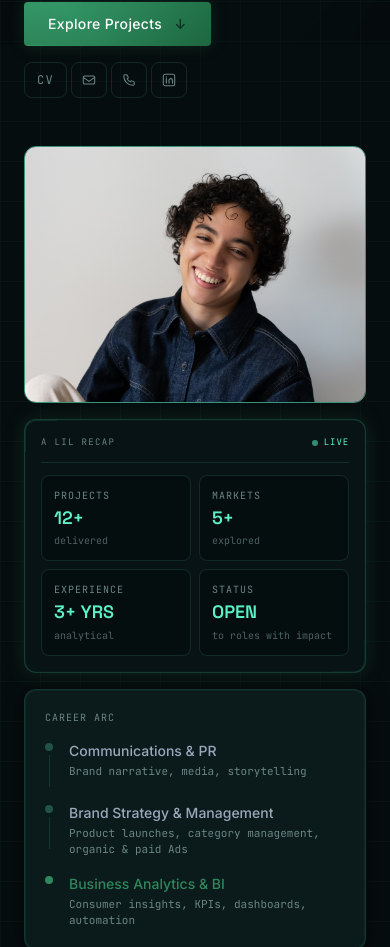
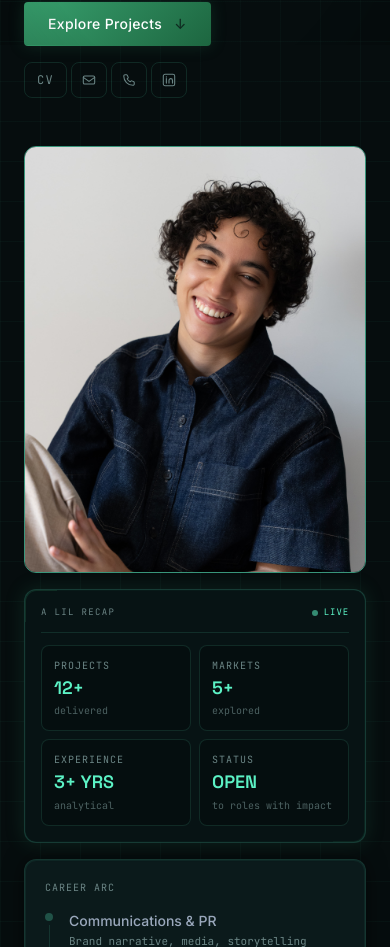
Before and after one commit to knouzz/portfolio-kenza, a React (Vite) app: page / in a window 390 px wide. Shown: the part 799-1746 px from the top of the page. Built offline with nearby package versions, Linux system fonts and the light colour scheme.

Commit message:
Adjust photo: taller mobile crop, shift position up to show face
Co-Authored-By: Claude Sonnet 4.6 <noreply@anthropic.com>

```diff
--- a/src/components/About.jsx
+++ b/src/components/About.jsx
@@ -158,11 +158,12 @@ export default function About() {
             <div className="flex flex-col sm:flex-row gap-4">
               {/* Portrait — full width on mobile, 42% on desktop */}
               <div className="relative rounded-xl overflow-hidden border border-border/60 w-full sm:w-[42%] sm:shrink-0">
-                <div className="aspect-[4/3] sm:aspect-[3/4]">
+                <div className="aspect-[4/5] sm:aspect-[3/4]">
                   <img
                     src="/kenza.jpg"
                     alt="Kenza En-Nassef"
-                    className="w-full h-full object-cover object-top"
+                    className="w-full h-full object-cover"
+                    style={{ objectPosition: '50% 15%' }}
                   />
                 </div>
               </div>
```
